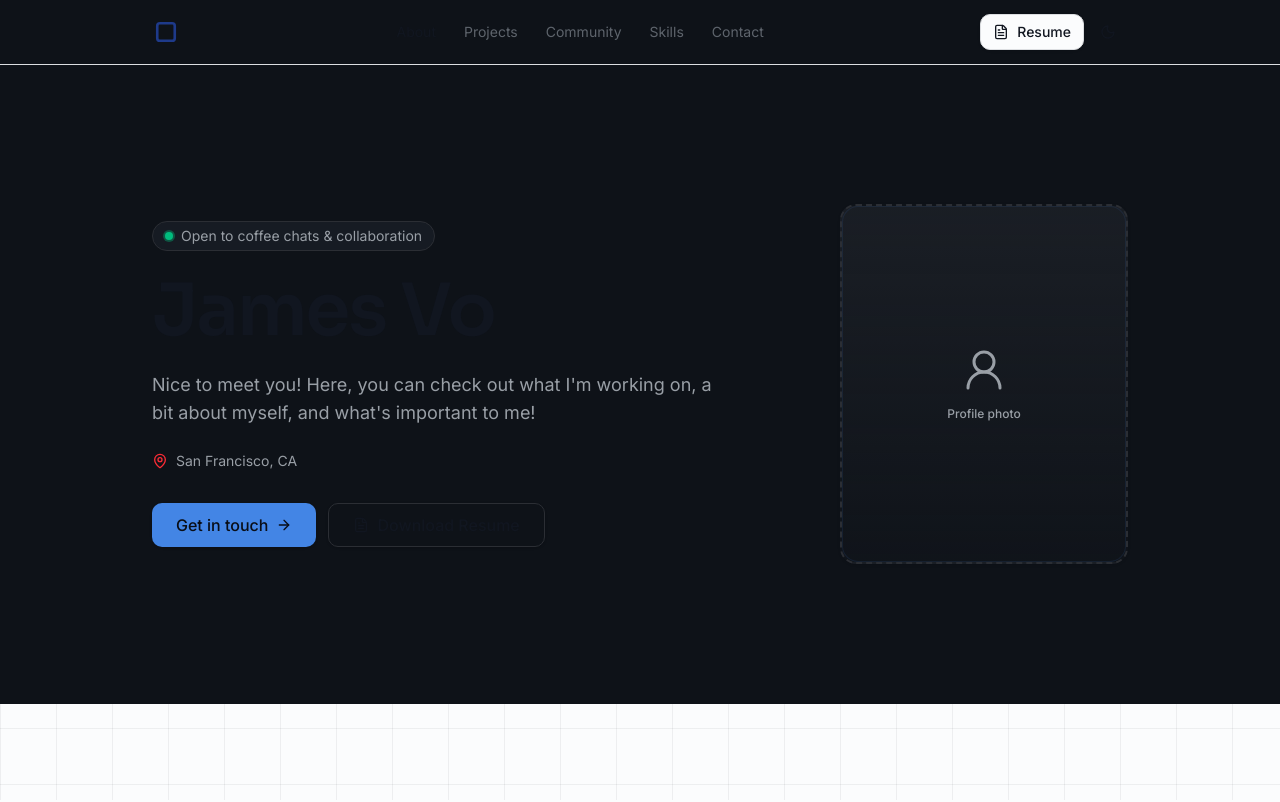
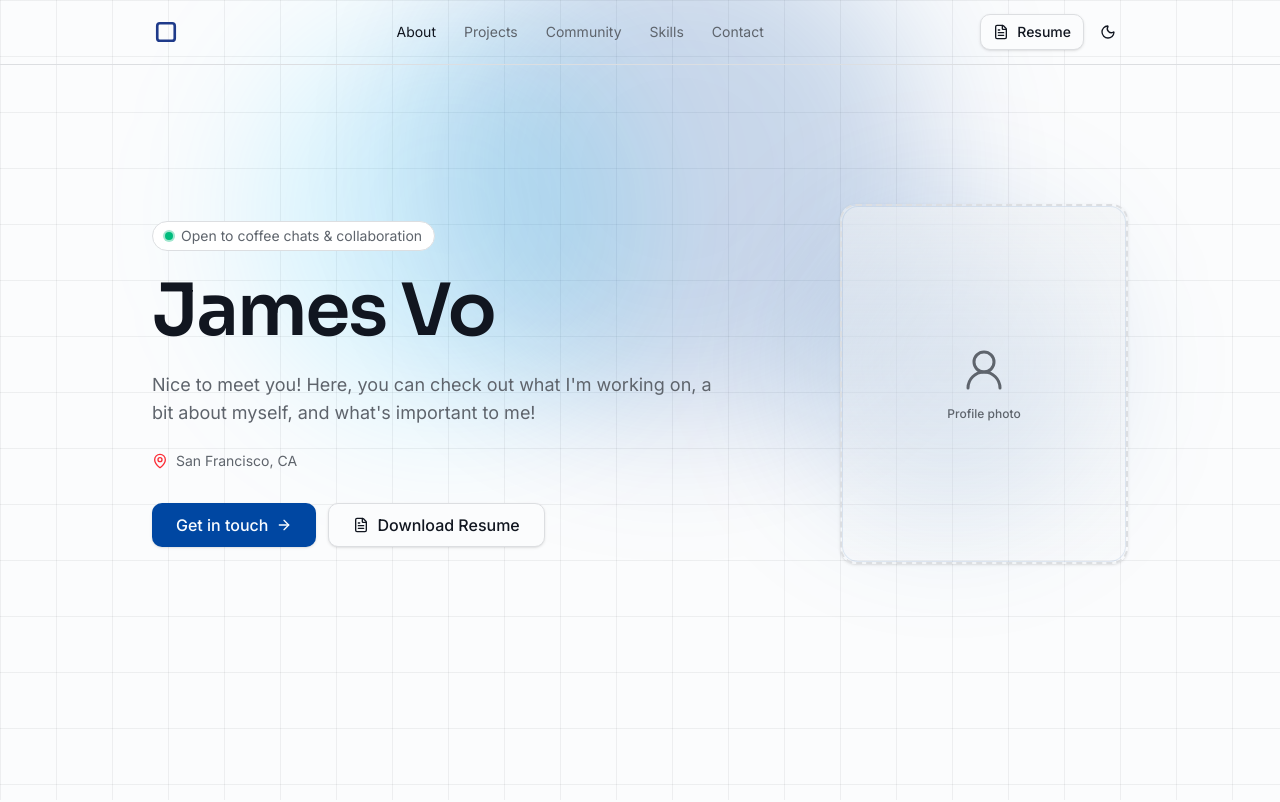
Before and after one commit to jamevo7/portfolio-site, a Next.js app: page / in a window 1280 px wide. Shown: the top 802 px of the page. Built offline with nearby package versions, Linux system fonts and the light colour scheme.

Commit message:
Revert "Force hero section dark always: bg-background + dark token cascade"
This reverts commit d516699f2359b7e26097551ee50737773b5e3000.

```diff
--- a/components/sections/hero.tsx
+++ b/components/sections/hero.tsx
@@ -24,7 +24,7 @@ export function Hero() {
   };
 
   return (
-    <section className="dark relative overflow-hidden bg-background">
+    <section className="relative overflow-hidden">
       {/* Animated aurora + blueprint grid */}
       <HeroBackdrop />
       <div className="mx-auto flex min-h-[88vh] max-w-5xl items-center px-4 pt-16 sm:px-6">
```
